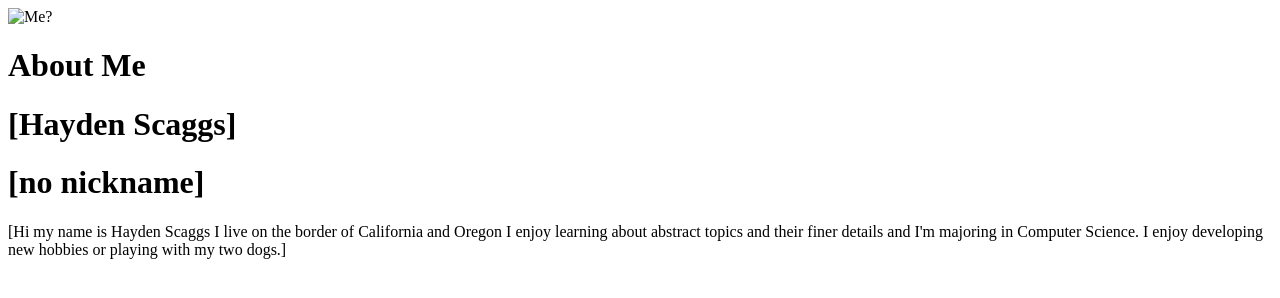
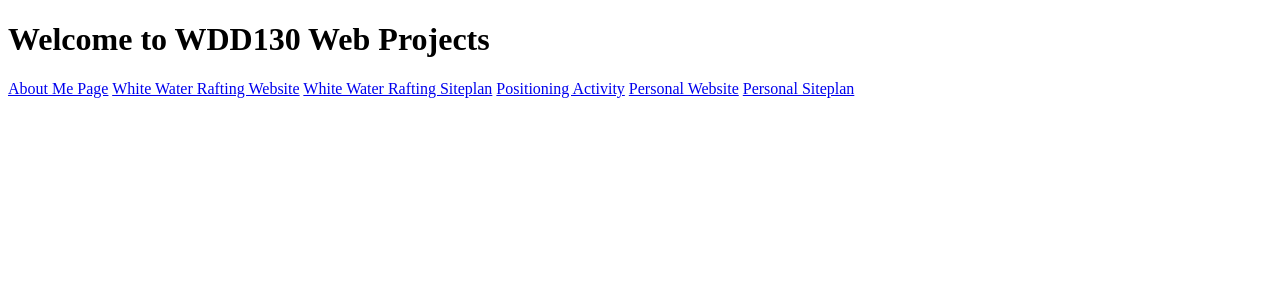
Before and after one commit to HaydenScaggs/Haydenwdd130, a plain HTML site: page index.html in a window 1280 px wide. Drawn offline with Linux system fonts and the light colour scheme.

Commit message:
Main Portion

```diff
--- a/index.html
+++ b/index.html
@@ -4,14 +4,17 @@
     <meta charset="UTF-8">
     <meta http-equiv="X-UA-Compatible" content="IE=edge">
     <meta name="viewport" content="width=device-width, initial-scale=1.0">
-    <title>All About Me</title>
+    <title>Document</title>
 </head>
 <body>
-    <img alt="Me?" src="images/Haydenright.jpg" >
-    <h1>About Me</h1>
-    <h1>[Hayden Scaggs]</h1>
-    <h1>[no nickname]</h1>
-    <p>[Hi my name is Hayden Scaggs I live on the border of California and Oregon
-         I enjoy learning about abstract topics and their finer details and I'm majoring in Computer Science. I enjoy developing new hobbies or playing with my two dogs.]</p>
+    <h1>Welcome to WDD130 Web Projects</h1>
+<nav>
+  <a href="aboutme/index.html">About Me Page</a>
+  <a href="wwr/index.html">White Water Rafting Website</a>
+  <a href="wwr/site-plan-rafting.html">White Water Rafting Siteplan</a>
+  <a href="positioning.html">Positioning Activity</a>
+  <a href="#">Personal Website</a>
+  <a href="#">Personal Siteplan</a>
+</nav>
 </body>
 </html>
```
Also changed, not shown: aboutme/index.html (added, +17 -0 lines).
